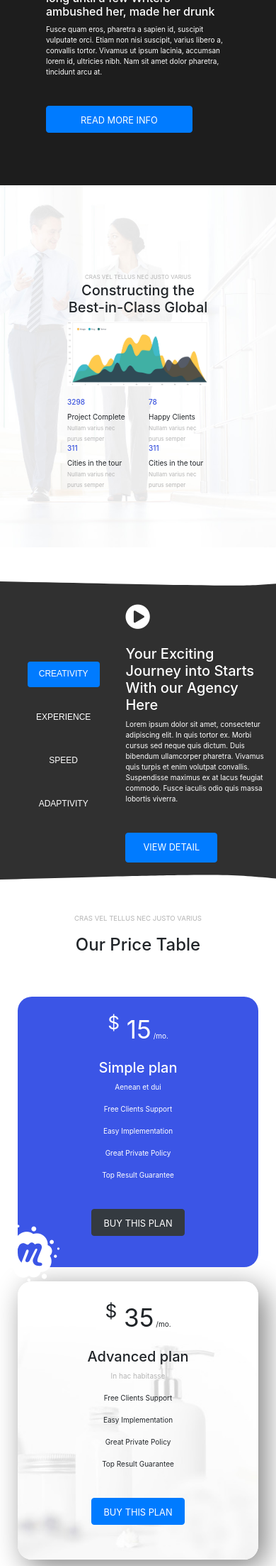
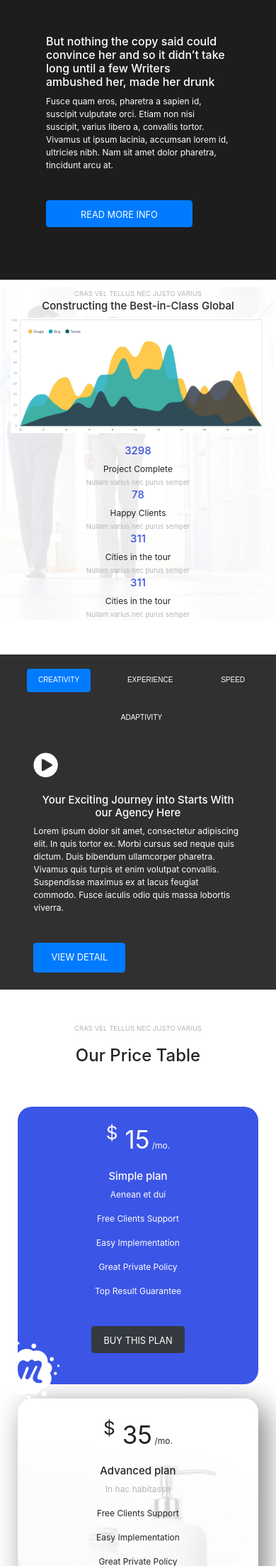
Before and after one commit to ssunils/magnetic, a web app: file index.html in a window 390 px wide. Shown: the part 4294-6500 px from the top of the page at 71% size. Run offline with its HTML, style and script files only (its server is not run), Linux system fonts and the light colour scheme; some libraries are stand-ins or nearby versions.

Commit message:
corrections made (02-05-18)

```diff
--- a/css/responsive.css
+++ b/css/responsive.css
@@ -1,8 +1,7 @@
 @media (max-width: 767px) {
 
 .navbar-brand {
-	font-size: 30px;
-	padding: 15px;
+	padding: 20px 0;
 }
 
 .banner-head {
@@ -11,7 +10,10 @@
 }
 
 .banner {
-	height: 50%;
+	padding: 0;
+}
+.navbar-brand img{
+	width: 120px;
 }
 
 .logo-col {
@@ -50,12 +52,23 @@
 	width: 80%;
 }
 
-.chart-bg h4, p {
-	font-size: 10px;
+.chart-bg h4,h5 {
+	font-size: 15px;
+	text-align: center;
 }
 
+.chart-bg p{
+	text-align: center;
+}
 .chart-bg {
-	padding-top: 120px;
+	padding: 0px;
+	margin: 10px 0;
+}
+
+.mobile li {
+	font-size: 10px;
+	padding:20px 0 0 10px;
+	margin: 0;
 }
 
 .center-bg, .blue-bg {
@@ -67,8 +80,8 @@
 }
 
 .slide-txt {
-	top: 40px;
-	width: 10%;
+	padding-right: 3%;
+	width: 13%;
 }
 
 }
--- a/css/style.css
+++ b/css/style.css
@@ -1,3 +1,4 @@
+
 body {
 	font-size: 12px;
 }
@@ -8,10 +9,12 @@
 }
 
 .banner {
-	background: url("banner-blue.jpg") no-repeat;
+	background: url("banner-blue.jpg") no-repeat center center;
 	background-size: cover;
-	padding-bottom: 40px;
+	padding-bottom:  40px;
+	background-size: auto;
 }
+
 
 .navbar-brand {
 	padding-top: 25px;
@@ -194,7 +197,7 @@
 }
 
 .slide-txt {
-	padding: 85px;
+	padding: 2%;
 	position: absolute;
 	top: 0;
 	color: white;
--- a/index.html
+++ b/index.html
@@ -3,16 +3,14 @@
 <head>
 	<meta charset="utf-8">
     <meta name="viewport" content="width=device-width, initial-scale=1, shrink-to-fit=no">
-	<title>Buisness</title>
+	<title>Magnetic</title>
 	<link rel="stylesheet" href="https://maxcdn.bootstrapcdn.com/bootstrap/4.0.0/css/bootstrap.min.css" integrity="sha384-Gn5384xqQ1aoWXA+058RXPxPg6fy4IWvTNh0E263XmFcJlSAwiGgFAW/dAiS6JXm" crossorigin="anonymous">
     <link rel="stylesheet" href="https://cdnjs.cloudflare.com/ajax/libs/font-awesome/4.7.0/css/font-awesome.min.css">
-    <link href="https://fonts.googleapis.com/css?family=Work+Sans" rel="stylesheet">
-    <link href="https://fonts.googleapis.com/css?family=Lato" rel="stylesheet">
-    <link href="https://fonts.googleapis.com/css?family=Open+Sans" rel="stylesheet">
     <link rel="stylesheet" type="text/css" href="css/style.css">
 	<link rel="stylesheet" type="text/css" href="css/responsive.css">
 	<link rel="stylesheet" href="slick/slick.css"/>
   	<link rel="stylesheet" href="slick/slick-theme.css"/>
+
 </head>
 <body>
 
@@ -60,7 +58,7 @@
 
 					<form>
 					  <div class="form-row">
-					    <div class="col-6">
+					    <div class="col-12 col-md-6 mb-2">
 					    	<select class="form-control">
 	      						<option>Buisness Plan</option>
 							    <option>2</option>
@@ -69,7 +67,7 @@
 							    <option>5</option>
 						 	</select>
 						</div>
-						<div class="col-6"><input type="text" class="form-control form-name" placeholder="Name"></div>
+						<div class="col-12 col-md-6"><input type="text" class="form-control form-name" placeholder="Name"></div>
 						<div class="col-12"><input type="tel" class="form-control my-3" placeholder="Phone Number"></div>
 						<div class="col-12"><textarea class="form-control" rows="2" placeholder="Message"></textarea></div>
 						<div class="col-12 text-center">
@@ -80,7 +78,7 @@
 			</div>
 		</div>
 				<div class="offset-1 col-md-4">
-					<h2 class="banner-head">Improve your Income lifestyle Become</h2>
+					<h2 class="banner-head">Improve your Income Lifestyle Become</h2>
 					<a href="#" class="btn btn-primary px-5 my-4"><span class="small">GET STARTED NOW!</span></a>
 				</div>
 				<div class="col-md-1"></div>
@@ -199,7 +197,7 @@
 			<div class="row no-gutters">
 				<div class="col-12 offset-1 col-md-5 ">
 					<div class="embed-responsive embed-responsive-16by9 video">
-						<iframe width="475" height="280" src="https://www.youtube.com/embed/pZ5576Pags4?rel=0&amp;showinfo=0" allowfullscreen></iframe>
+						<iframe class="embed-responsive-item" src="https://www.youtube.com/embed/pZ5576Pags4?rel=0&amp;showinfo=0" allowfullscreen></iframe>
 					</div>
 				</div>
 				<div class="col-12 col-md-5">
@@ -216,76 +214,74 @@
 
 
 <div class="chart-bg mb-5">
-	<div class="container">
+	<div class="container-fluid">
 		<div class="row">
-			<div class="col-md-2"></div>
-			<div class="col-md-8 text-center">
+			<div class="col-12 col-md-8 offset-md-2 text-center">
 				<p><small>CRAS VEL TELLUS NEC JUSTO VARIUS</small></p>
 				<h5>Constructing the Best-in-Class Global</h5>
-				<img class="img-fluid" src="images/chart.jpg" alt="chart"/>
+				<img class="img-fluid chart-img" src="images/chart.jpg" alt="chart"/>
 				<div class="row text-left pt-3">
-						<div class="col-6 col-md-3">
+					<div class="col-12 col-sm-6 col-md-3">
 						<h4>3298</h4>
 						<p>Project Complete</p>
 						<p><small>Nullam varius nec purus semper</small></p>
 					</div>
-						<div class="col-6 col-md-3">
+					<div class="col-12 col-sm-6 col-md-3">
 						<h4>78</h4>
 						<p>Happy Clients</p>
 						<p><small>Nullam varius nec purus semper</small></p>
 					</div>
-						<div class="col-6 col-md-3">
+					<div class="col-12 col-sm-6 col-md-3">
 						<h4>311</h4>
 						<p>Cities in the tour</p>
 						<p><small>Nullam varius nec purus semper</small></p>
 					</div>
-						<div class="col-6 col-md-3">
+					<div class="col-12 col-sm-6 col-md-3">
 						<h4>311</h4>
 						<p>Cities in the tour</p>
 						<p><small>Nullam varius nec purus semper</small></p>
 					</div>
 				</div>
 			</div>
-			<div class="col-md-2"></div>
 		</div>
 	</div>
 </div>
 
 
 <div class="mobile my-5">
-	<svg class="top-curve" xmlns="http://www.w3.org/2000/svg" viewBox="0 0 100 100" preserveAspectRatio="none">
+	<svg class="top-curve d-md-block d-none" xmlns="http://www.w3.org/2000/svg" viewBox="0 0 100 100" preserveAspectRatio="none">
 		<path d="M0 0 C 100 20, 85 20, 110 0" stroke="none" fill="white"/>
 	</svg>
-	<svg class="bottom-curve" xmlns="http://www.w3.org/2000/svg" viewBox="0 0 100 100" preserveAspectRatio="none">
+	<svg class="bottom-curve d-md-block d-none" xmlns="http://www.w3.org/2000/svg" viewBox="0 0 100 100" preserveAspectRatio="none">
 		<path d="M0 100 C 90 75, 80 80, 105 100" stroke="none" fill="white"/>
 	</svg>
 	<div class="jumbotron-fluid">
 		<div class="container">
 			<div class="row">
-				<div class="col-4 col-md-2 text-center my-auto">
-					<ul class="nav flex-column nav-pills">
-					    <li class="nav-item">
+				<div class="col-12 col-sm-4 col-md-2 my-auto text-center">
+					<ul class="nav nav-pills">
+					    <li class="nav-item mx-auto">
 					      <a class="nav-link active" href="#">CREATIVITY</a>
 					    </li>
-					    <li class="nav-item">
+					    <li class="nav-item mx-auto">
 					      <a class="nav-link" href="#">EXPERIENCE</a>
 					    </li>
-					    <li class="nav-item">
+					    <li class="nav-item mx-auto">
 					      <a class="nav-link" href="#">SPEED</a>
 					    </li>
-					    <li class="nav-item">
+					    <li class="nav-item mx-auto">
 					      <a class="nav-link" href="#">ADAPTIVITY</a>
 					    </li>
 					 </ul>
 				</div>
-				<div class="col-7 offset-1 col-md-4 my-auto">
+				<div class="col-10 col-sm-7 offset-1 col-md-4 my-auto">
 					<i class="fa fa-play-circle"></i>
 					<h5>Your Exciting Journey into Starts With our Agency Here</h5>
 					<p>Lorem ipsum dolor sit amet, consectetur adipiscing elit. In quis tortor ex. Morbi cursus sed neque quis dictum. Duis bibendum ullamcorper pharetra. Vivamus quis turpis et enim volutpat convallis. Suspendisse maximus ex at lacus feugiat commodo. Fusce iaculis odio quis massa lobortis viverra.</p>
 					<a href="#" class="btn btn-primary px-4 my-4"><span class="small">VIEW DETAIL</span></a>
 				</div>
 				<div class="d-none d-md-block offset-1 col-md-4">
-					<img class="img-fluid" src="images/mobile.png" alt="mobile"/>
+					<div data-aos="fade-up" data-aos-delay="250"><img class="img-fluid" src="images/mobile.png" alt="mobile"/></div>
 				</div>
 			</div>
 		</div>
@@ -347,8 +343,8 @@
 				<h4 class="mx-auto txt-break">We’d also Be Glad to Receive Any of Your Suggestions via Email</h4>
 				<form>
 					  <div class="form-row mt-5">
-					    <div class="col-6"><input type="text" class="form-control" placeholder="David Meyers"></div>
-						<div class="col-6"><input type="text" class="form-control" placeholder="youremail@gmail.com"></div>
+					    <div class="col-12 mb-3 col-md-6"><input type="text" class="form-control" placeholder="David Meyers"></div>
+						<div class="col-12 col-md-6"><input type="text" class="form-control" placeholder="youremail@gmail.com"></div>
 						<div class="col-12"><input type="tel" class="form-control my-3" placeholder="Subject"></div>
 						<div class="col-12"><textarea class="form-control" rows="4" placeholder="Message"></textarea></div>
 						<div class="col-12"><a href="#" class="btn btn-primary px-5 my-4"><span class="small">SEND MESSAGE</span></a></div>
@@ -356,7 +352,7 @@
 				</form>
 			</div>
 
-			<div class="col-sm-12 col-md-4 text-center">
+			<div class="col-12 col-md-4 text-center">
 				<h4>Client's Testimonials</h4>
 				<p class="gray-text">Praesent placerat massa eget bibendum euismod</p>
 
@@ -405,28 +401,28 @@
 				<div class="col-12 col-sm-5 col-md-3 py-3">
 					<p>RECENT POST</p>
 					<div class="row">
-						<div class="col-2 col-sm-4 col-lg-3 mt-3">
+						<div class="col-3 col-xs-3 col-sm-4 col-lg-3 mt-3">
 							<div class="border border-dark box"></div>
 						</div>
-						<div class="col-8 col-sm-8 col-lg-9 mt-3">
+						<div class="col-9 col-sm-8 col-lg-9 mt-3">
 							<div class="recent-post">Best Montion Design is Here Download</div>
 							<i class="fa fa-clock-o gray-text"></i><small class="gray-text"> &nbsp;NOV 12, 2018</small>
 						</div>
 					</div>
 					<div class="row py-4">
-						<div class="col-2 col-sm-4 col-lg-3">
+						<div class="col-3 col-sm-4 col-lg-3">
 							<div class="border border-dark box"></div>
 						</div>
-						<div class="col-8 col-sm-8 col-lg-9">
+						<div class="col-9 col-sm-8 col-lg-9">
 							<div class="recent-post">Best Montion Design is Here Download</div>
 							<i class="fa fa-clock-o gray-text"></i><small class="gray-text"> &nbsp;NOV 12, 2018</small>
 						</div>
 					</div>
 					<div class="row">
-						<div class="col-2 col-sm-4 col-lg-3">
+						<div class="col-3 col-sm-4 col-lg-3">
 							<div class="border border-dark box"></div>
 						</div>
-						<div class="col-8 col-sm-8 col-lg-9">
+						<div class="col-9 col-sm-8 col-lg-9">
 							<div class="recent-post">Best Montion Design is Here Download</div>
 							<i class="fa fa-clock-o gray-text"></i><small class="gray-text"> &nbsp;NOV 12, 2018</small>
 						</div>
@@ -517,5 +513,6 @@
 });
 
 </script>
+
 </body>
 </html>
```
Lines whose indentation alone changed are shown as unchanged.
